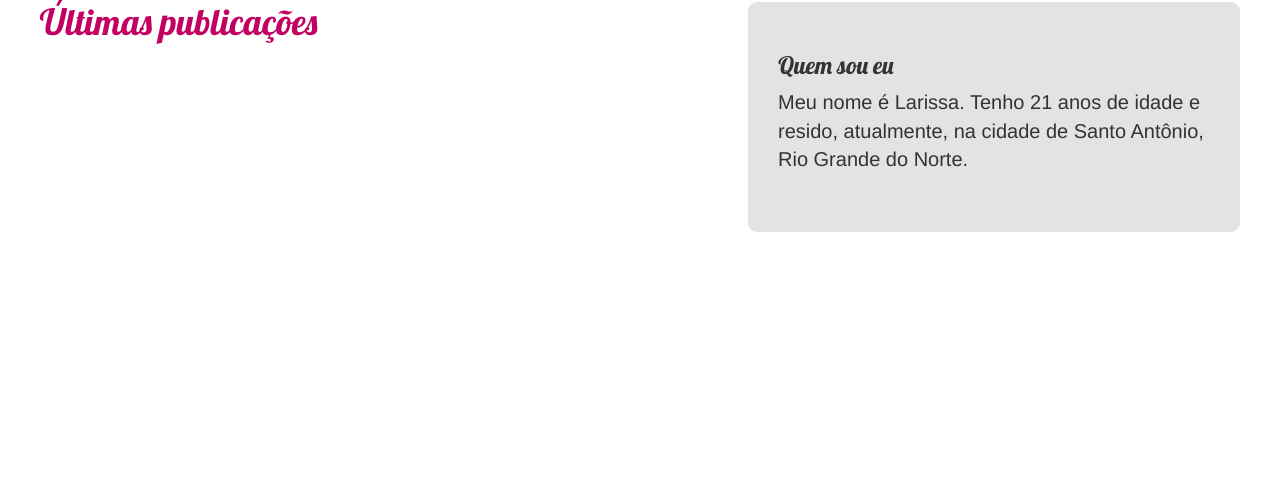
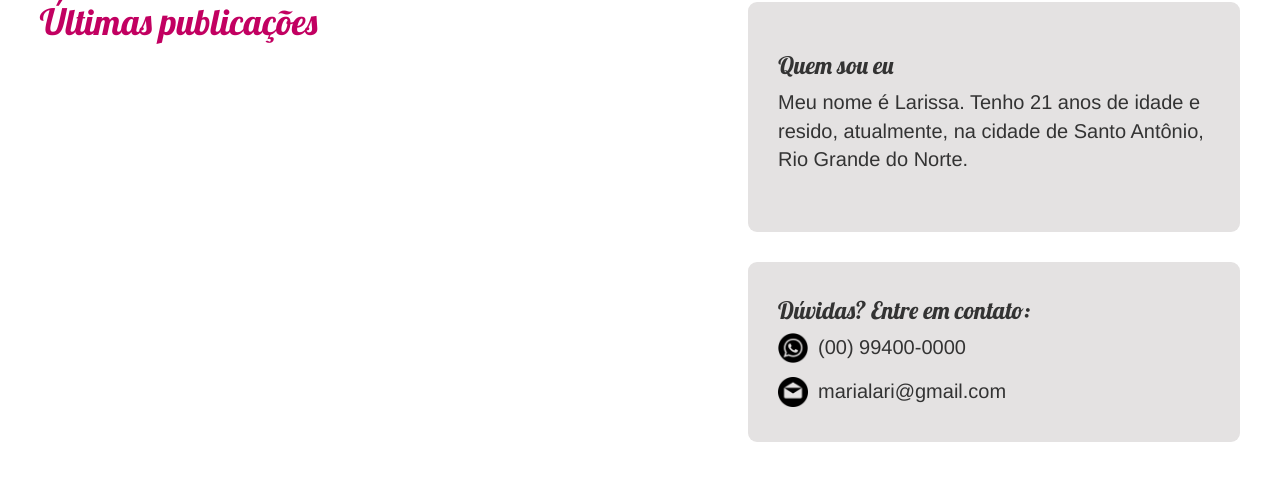
Before and after one commit to jov1c/my-first-blog, a Django app: page / in a window 1280 px wide. Shown: the part 172-653 px from the top of the page. Run offline with Django 3.2, Linux system fonts and the light colour scheme; data that the repository does not hold is empty; some libraries are stand-ins or nearby versions.

Commit message:
Implementação de área com informações para contato

```diff
--- a/meublog/static/css/blog.css
+++ b/meublog/static/css/blog.css
@@ -80,3 +80,26 @@ h1, h2, h3, h4 {
     margin-bottom: 30px;
     color: #c20061;
 }
+
+#contato{
+    position: absolute;
+    top: 290px;
+    right: 10px;
+    width: 40%;
+    height: 180px;
+    border-radius: 9px;
+    background-color: #e4e2e2;
+    padding-top: 15px;
+    padding-left: 30px;
+}
+
+.content-icon{
+    display: flex;
+    margin-top: 5px;
+}
+
+.icon{
+    width: 30px;
+    height: 30px;
+    margin-right: 10px;
+}
--- a/meublog/templates/meublog/post_list.html
+++ b/meublog/templates/meublog/post_list.html
@@ -16,4 +16,17 @@
         <p id="bio">Meu nome é Larissa. Tenho 21 anos de idade e resido, atualmente,
             na cidade de Santo Antônio, Rio Grande do Norte.</p>
     </div>
+    <div id="contato">
+        <h3>Dúvidas? Entre em contato:</h3>
+        <div class="content-icon">
+            <img src="media\whatsapp.png" class="icon"></img>
+            <p id="bio">(00) 99400-0000</p>
+        </div>
+
+        <div class="content-icon">
+            <img src="media\o-email.png" class="icon"></img>
+            <p id="bio">marialari@gmail.com</p>
+        </div>
+
+    </div>
 {% endblock %}
--- a/mysite/settings.py
+++ b/mysite/settings.py
@@ -25,7 +25,7 @@ SECRET_KEY = '0@#*ig$kag9g4*ctlk6pgw5q4*e89k1m@8kmn1*x=o^jz$n)-#'
 # SECURITY WARNING: don't run with debug turned on in production!
 DEBUG = True
 
-ALLOWED_HOSTS = ['127.0.0.1', '.pythonanywhere.com']
+ALLOWED_HOSTS = ['127.0.0.1', '.pythonanywhere.com', 'localhost']
 
 
 # Application definition
```
Also changed, not shown: media/o-email.png (added), media/whatsapp.png (added), meublog/static/assets/img.jpg (deleted).
